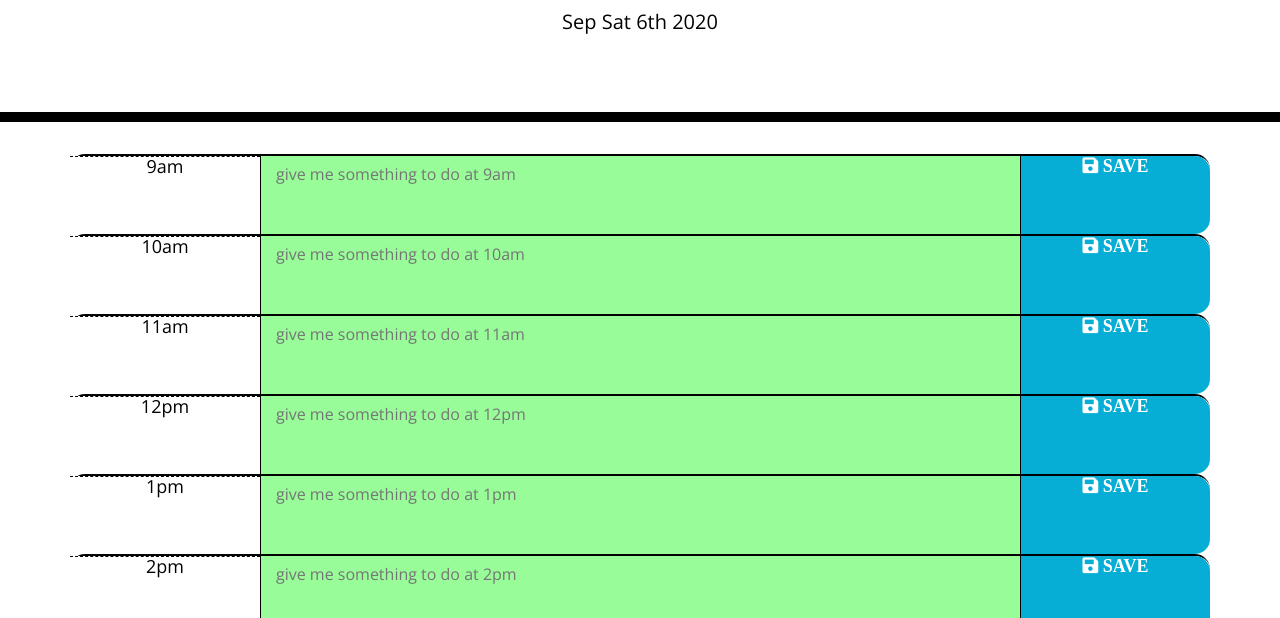
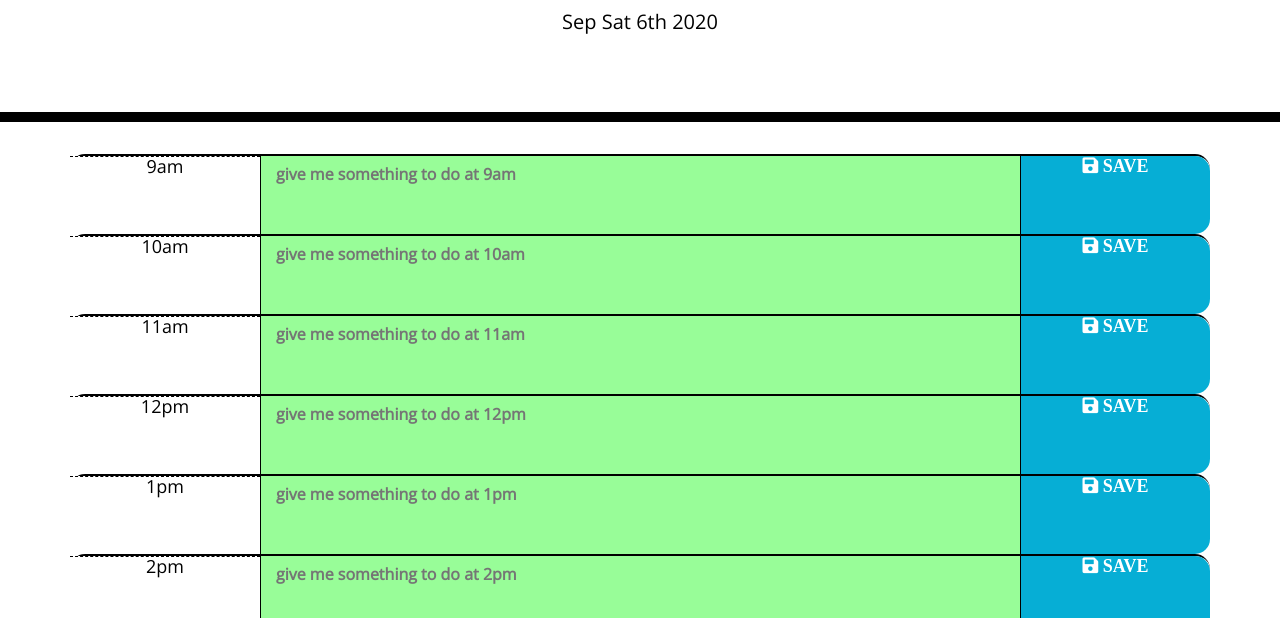
Before and after one commit to modern-sapien/work-day-scheduler, a plain HTML site: page index.html in a window 1280 px wide. Shown: the part 182-800 px from the top of the page. Drawn offline with nearby package versions, Linux system fonts and the light colour scheme.

```diff
--- a/style.css
+++ b/style.css
@@ -11,6 +11,7 @@
   color: #000000;
   border-left: 1px solid black;
   padding: 10px;
+  font-weight: bold;
 }
 
 .jumbotron {
--- a/work.js
+++ b/work.js
@@ -58,9 +58,6 @@
 
     // USE HOUR LIST AS A KEY FOR THE OBJECT VALUES
     //  ==========================================
-    // for (var j = 0; j < hourList.length; j++) {
-    //     console.log(initialStorageObj[hourList[j]]);
-    // };
 
         // This is where we save our current scheduled events
         mainContainer.on("click", ".saveBtn", function()  {
@@ -95,6 +92,8 @@
     var formContainer = $("<textarea>");
     formContainer.addClass("text-area col-8");
     formContainer.attr("placeholder", "give me something to do at " + hourList[i]);
+
+    //If else statements for hour adding class to the formContainer
     if (currentHour < momentHours[i])   {
         formContainer.addClass("future");
     } else if (currentHour > momentHours[i]) {
@@ -103,7 +102,6 @@
 
     formContainer.attr("id", [i]);
     formContainer.text(initialStorageObj[hourList[i]])
-    // formContainer.text(initialStorageObj);
     timeRow.append(formContainer);
 
     var formSave = $("<div>" + " SAVE" + "</div>");
```
Also changed, not shown: assets/05-third-party-apis-homework-demo.gif (renamed from 05-third-party-apis-homework-demo.gif), scheduler app.png (added), 2 other files.
